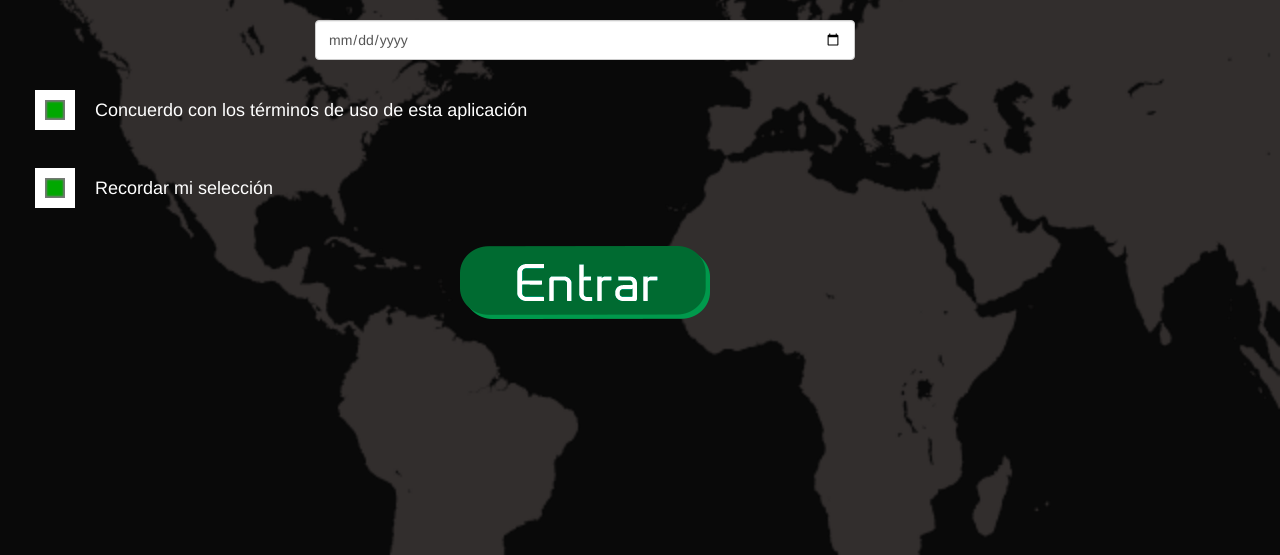
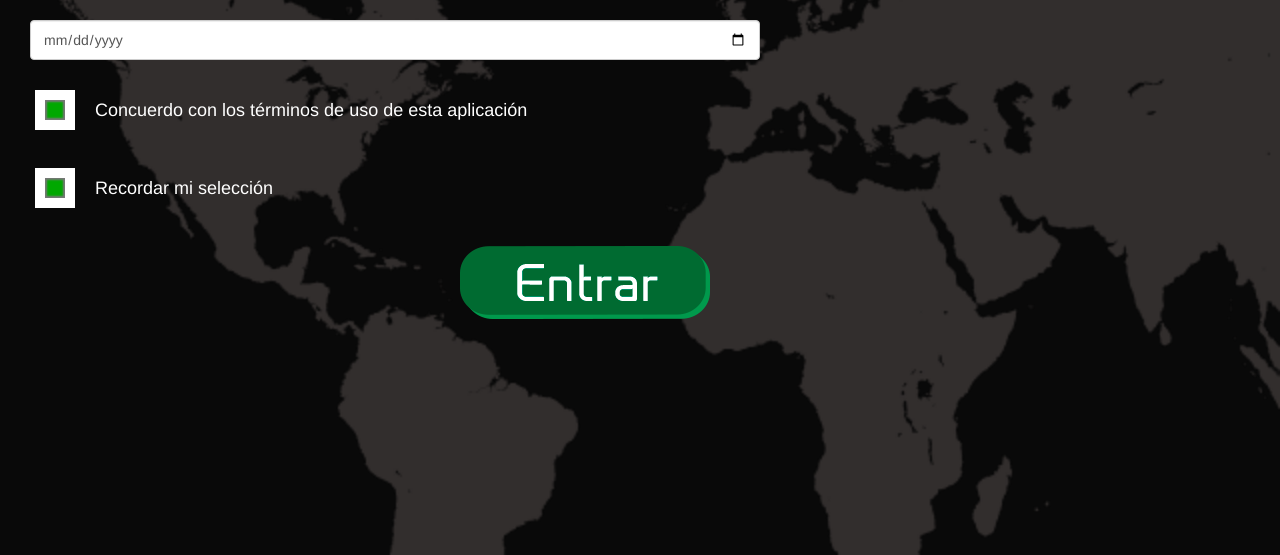
Before and after one commit to nsclick/wattsstoli, a plain HTML site: page index.html in a window 1280 px wide. Shown: the part 245-800 px from the top of the page. Drawn offline with Linux system fonts and the light colour scheme.

Commit message:
Updated validar_edad

```diff
--- a/assets/views/validar_edad.tpl.html
+++ b/assets/views/validar_edad.tpl.html
@@ -17,7 +17,7 @@
 
       <form name="ageForm" data-ng-submit="submitForm()">
         <div class="form-group margin_top_30 row">
-          <div class="col-xs-6 center-block">
+          <div class="col-xs-8 center-block">
             <input type="date" data-ng-model="age" min="1913" class="age_input form-control" data-ng-change="validateAge()" placeholder="Fecha de Nacimiento" />
           </div>
         </div>
```
